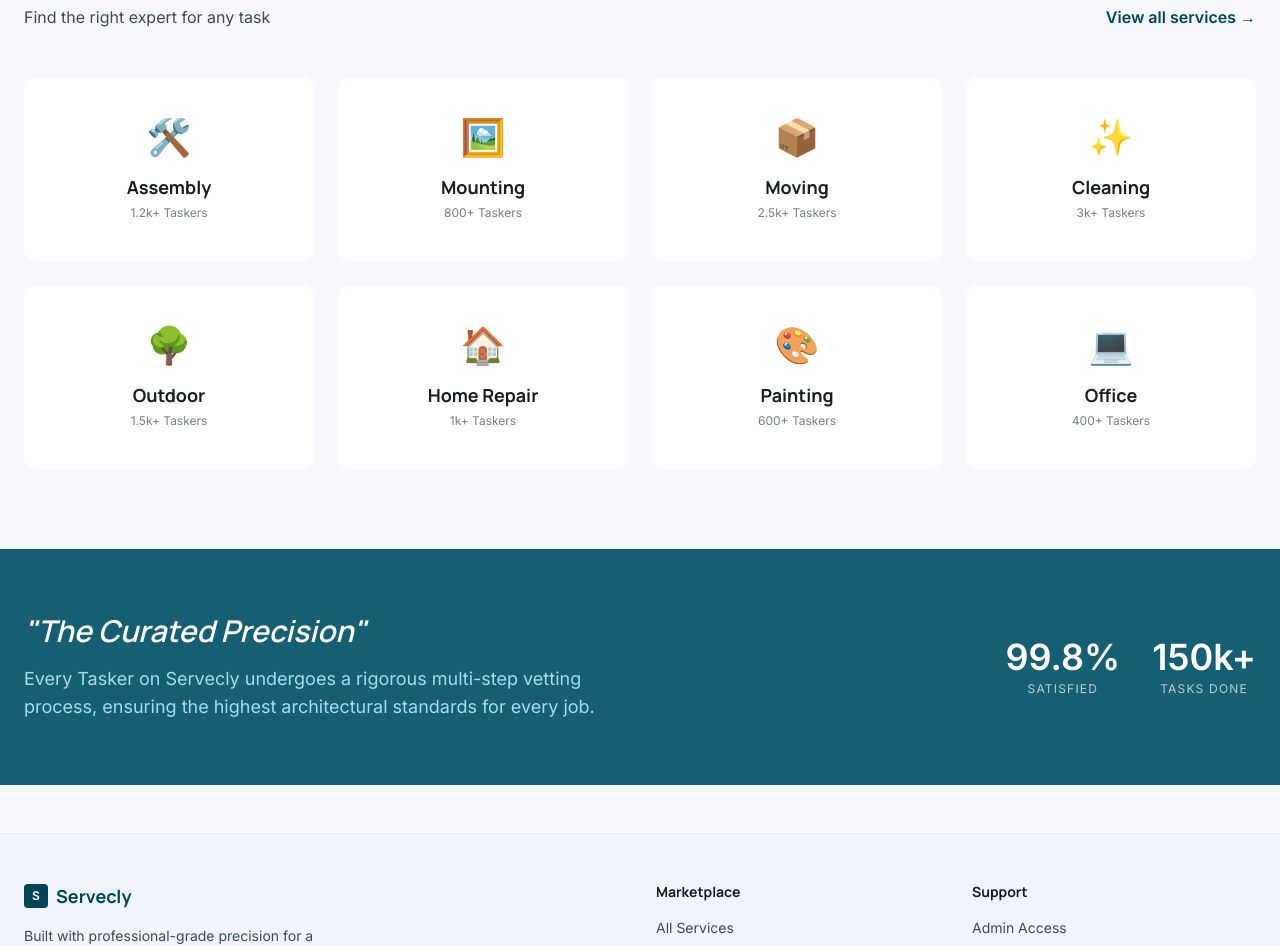
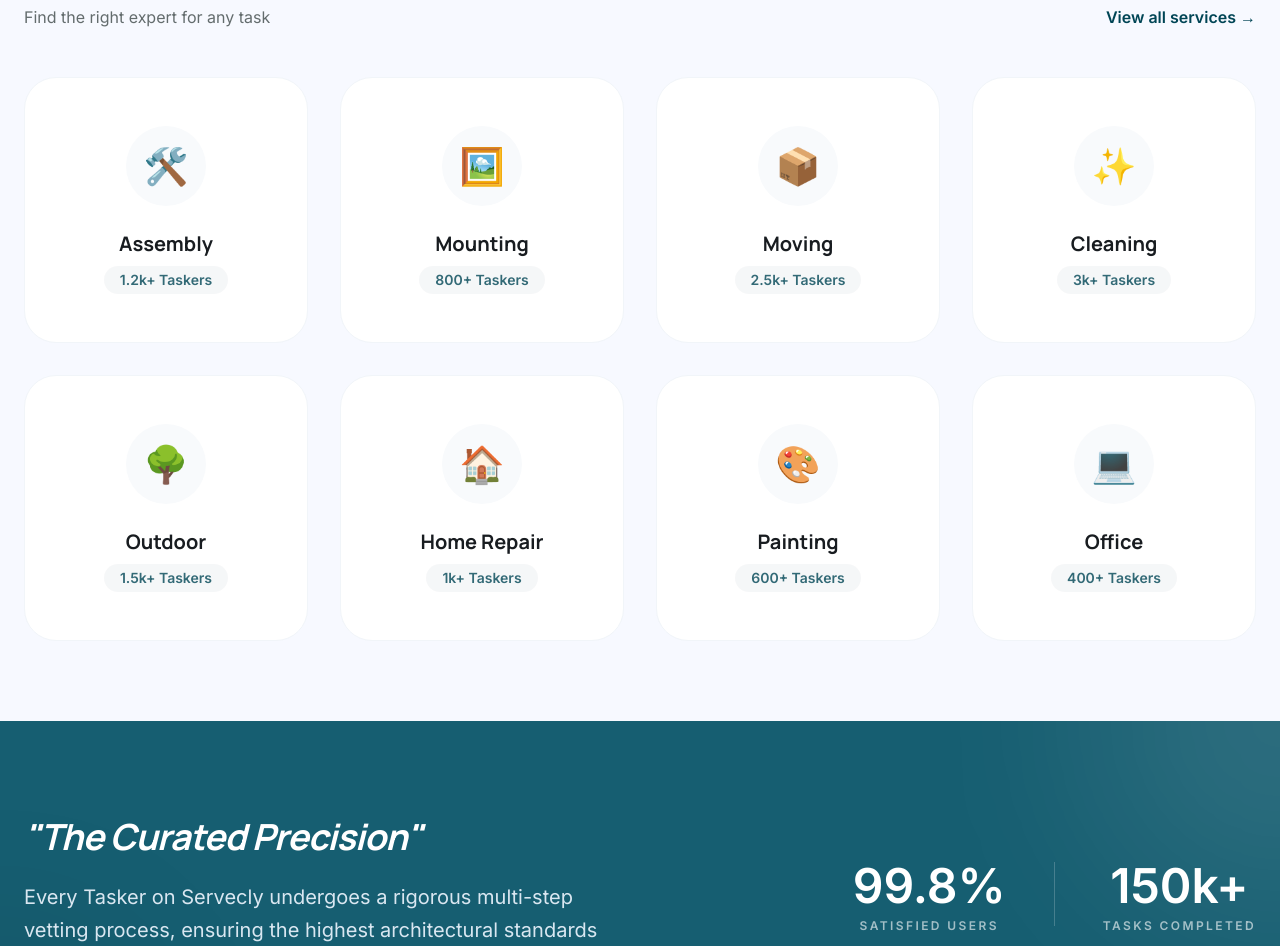
Before and after one commit to PgTobby-07/Servecly-Marektplace, a React (Vite) app: page / in a window 1280 px wide. Shown: the part 894-1840 px from the top of the page. Built offline with nearby package versions, Linux system fonts and the light colour scheme.

Commit message:
Refactor Categories Grid and Trust Section layout
Updated the layout and styling of the Categories Grid and Trust Section. Improved accessibility and visual appeal with new classes and structure.

```diff
--- a/src/pages/Home.jsx
+++ b/src/pages/Home.jsx
@@ -127,35 +127,40 @@ const Home = () => {
 <section className="py-20 max-w-7xl mx-auto px-6">
   <div className="flex justify-between items-end mb-12">
     <div>
-            <h2 className="text-3xl font-display text-on-surface mb-2">
+      <h2 className="text-3xl font-bold tracking-tight text-on-surface mb-2">
         Popular Categories
       </h2>
-            <p className="text-on-surface-variant">
+      <p className="text-on-surface-variant opacity-80">
         Find the right expert for any task
       </p>
     </div>
     <Link
       to="/services"
-            className="text-primary font-semibold hover:underline"
+      className="group text-primary font-semibold flex items-center gap-1 transition-all"
     >
-            View all services →
+      View all services
+      <span className="group-hover:translate-x-1 transition-transform">→</span>
     </Link>
   </div>
 
-        <div className="grid grid-cols-2 md:grid-cols-4 gap-6">
+  <div className="grid grid-cols-2 md:grid-cols-4 gap-8">
     {categories.map((cat) => (
       <Link
         key={cat.id}
         to={`/services?cat=${cat.name.toLowerCase()}`}
-              className="card-tonal group hover:bg-surface-container-low transition-all duration-300 flex flex-col items-center text-center py-10"
+        className="bg-white border border-slate-100 hover:border-primary/20 hover:shadow-2xl hover:-translate-y-2 transition-all duration-500 flex flex-col items-center text-center py-12 rounded-[2rem] group"
       >
-              <div className="text-4xl mb-4 group-hover:scale-110 transition-transform duration-300">
+        {/* Icon with a soft background circle */}
+        <div className="text-4xl mb-6 w-20 h-20 flex items-center justify-center bg-slate-50 rounded-full group-hover:bg-primary-container/10 group-hover:scale-110 transition-all duration-500">
           {cat.icon}
         </div>
-              <h3 className="text-lg font-bold text-on-surface mb-1">
+
+        <h3 className="text-xl font-bold text-on-surface mb-2">
           {cat.name}
         </h3>
-              <p className="text-xs text-on-surface-variant opacity-70">
+
+        {/* Count text using your primary blue */}
+        <p className="text-sm text-primary font-bold opacity-80 bg-primary/5 px-4 py-1 rounded-full">
           {cat.count}
         </p>
       </Link>
@@ -164,29 +169,41 @@ const Home = () => {
 </section>
 
       {/* Trust Section */}
-      <section className="bg-primary-container text-white py-16">
-        <div className="max-w-7xl mx-auto px-6 flex flex-col md:flex-row items-center justify-between gap-12">
+{/* Added 'relative' and 'overflow-hidden' to keep the glow effect inside the box */}
+<section className="bg-primary-container text-white py-24 relative overflow-hidden">
+
+  {/* 1. The Glow Effect: This adds a subtle, high-end design touch to the top right corner */}
+  <div className="absolute top-0 right-0 w-96 h-96 bg-white/10 rounded-full -translate-y-1/2 translate-x-1/2 blur-[100px] pointer-events-none"></div>
+
+  {/* 2. Another subtle glow on the bottom left for balance */}
+  <div className="absolute bottom-0 left-0 w-64 h-64 bg-black/10 rounded-full translate-y-1/2 -translate-x-1/2 blur-[80px] pointer-events-none"></div>
+
+  <div className="max-w-7xl mx-auto px-6 relative z-10 flex flex-col md:flex-row items-center justify-between gap-12">
     <div className="max-w-xl">
-            <h2 className="text-3xl font-display mb-4 italic">
+      <h2 className="text-4xl font-bold mb-6 italic tracking-tight">
         "The Curated Precision"
       </h2>
-            <p className="text-primary-fixed text-lg opacity-90">
+      <p className="text-blue-50 text-xl opacity-90 leading-relaxed">
         Every Tasker on Servecly undergoes a rigorous multi-step vetting
         process, ensuring the highest architectural standards for every
         job.
       </p>
     </div>
-          <div className="flex gap-8">
-            <div className="text-center">
-              <div className="text-4xl font-bold mb-1">99.8%</div>
-              <div className="text-xs uppercase tracking-widest opacity-70">
-                Satisfied
+
+    <div className="flex gap-12">
+      <div className="text-center group">
+        <div className="text-5xl font-extrabold mb-2 group-hover:scale-110 transition-transform">99.8%</div>
+        <div className="text-xs uppercase tracking-[0.2em] opacity-60 font-semibold">
+          Satisfied Users
         </div>
       </div>
-            <div className="text-center">
-              <div className="text-4xl font-bold mb-1">150k+</div>
-              <div className="text-xs uppercase tracking-widest opacity-70">
-                Tasks Done
+
+      <div className="w-[1px] h-16 bg-white/20 hidden md:block"></div> {/* Vertical Divider */}
+
+      <div className="text-center group">
+        <div className="text-5xl font-extrabold mb-2 group-hover:scale-110 transition-transform">150k+</div>
+        <div className="text-xs uppercase tracking-[0.2em] opacity-60 font-semibold">
+          Tasks Completed
         </div>
       </div>
     </div>
```
Lines whose indentation alone changed are shown as unchanged.
